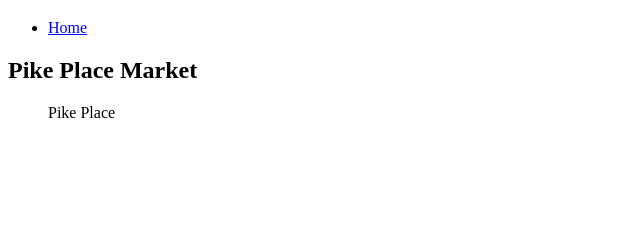
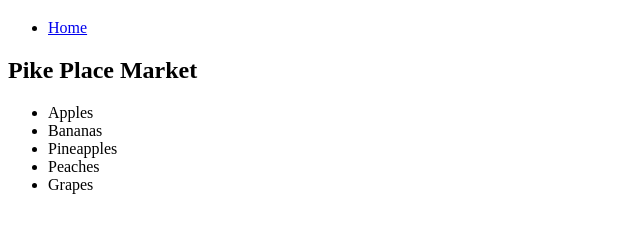
Before and after one commit to chaseacross/cookie-stand, a plain HTML site: page index.html in a window 1280 px wide. Shown: the part 61-294 px from the top of the page, without its empty margins (0-640 px from the left). Drawn offline with Linux system fonts and the light colour scheme.

```diff
--- a/app.js
+++ b/app.js
@@ -11,7 +11,7 @@ var pikePlace = {
 };
 //Figuring out Customers Per Hour -- will multiply by average order to find cookies per hour//
 pikePlace.custiesPerHour = function() {
-  for ( var i = 0; i < hours.length; i++) {
+  for (var i = 0; i < hours.length; i++) {
   var hourlyCusty = Math.floor(Math.random() * (this.max - this.min + 1)) + this.min;
     this.avgCookiesPerCusty.push(hourlyCusty);
   }
@@ -28,10 +28,17 @@ pikePlace.cookiesPerCusty = function() {
   console.log('Cookies per hour fired!');
 }
 //Showing results in table on Index//
-var ul = document.getElementById('pikePlace');
-ul.textContent = pikePlace.name;
-for (var i = 0; i < hours.length; i++) {
-  var li = document.createElement('li');
-  li.textContent = hours[i] + ' ' + this.cookiesPerHour[i];
+var div = document.getElementById('placeholder');
+
+var fruits = ['Apples','Bananas','Pineapples','Peaches','Grapes'],
+    ul = document.createElement('ul');
+
+for(var i in fruits) {
+	var li = document.createElement('li'),
+		  content = document.createTextNode(fruits[i]);
+
+  li.appendChild(content);
   ul.appendChild(li);
 }
+
+div.appendChild(ul);
--- a/index.html
+++ b/index.html
@@ -12,7 +12,7 @@
         </ul>
     </header>
 <h2>Pike Place Market</h2>
-<ul id="pikePlace"></ul>
+<div id="placeholder"></div>
 <script src="app.js"></script>
     <footer id='footer'></footer>
   </body>
```
